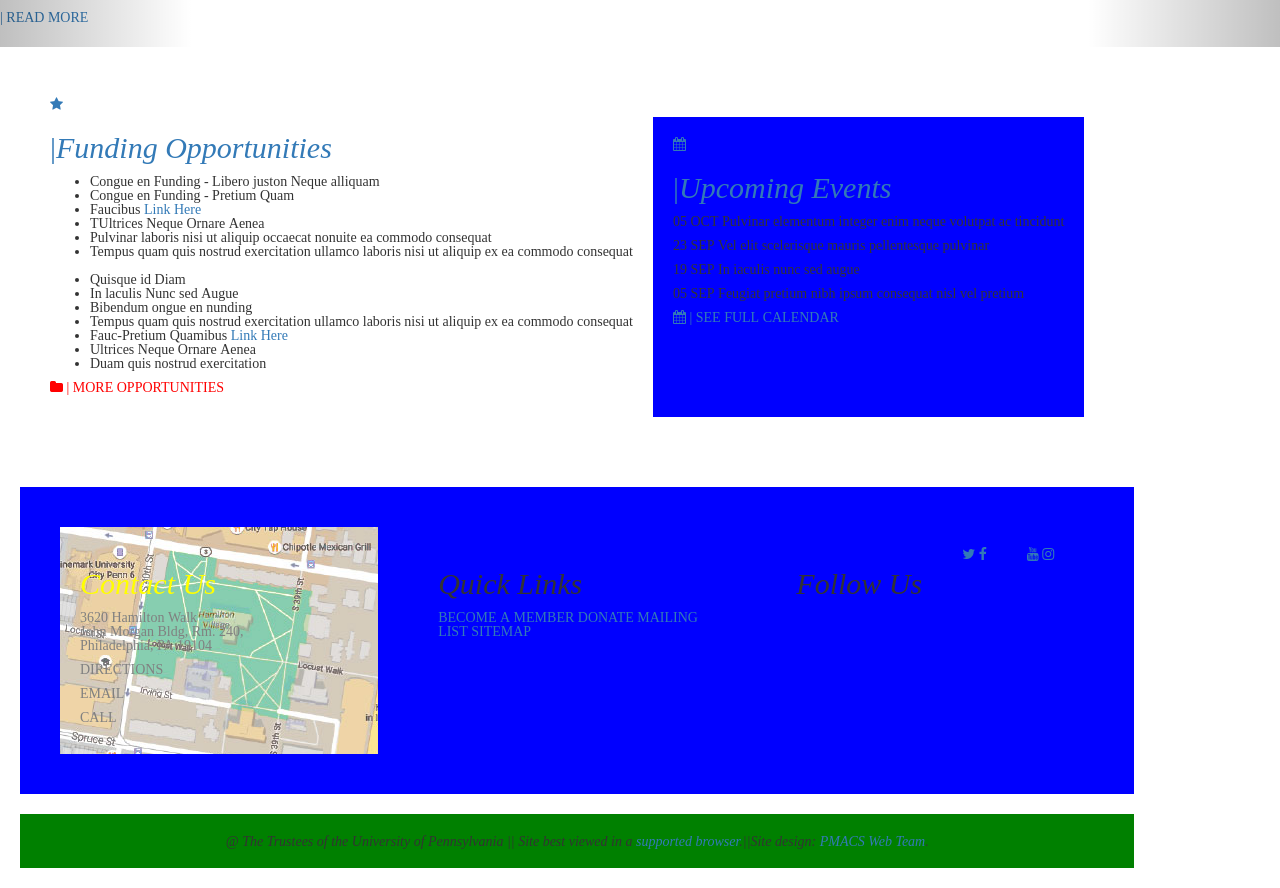
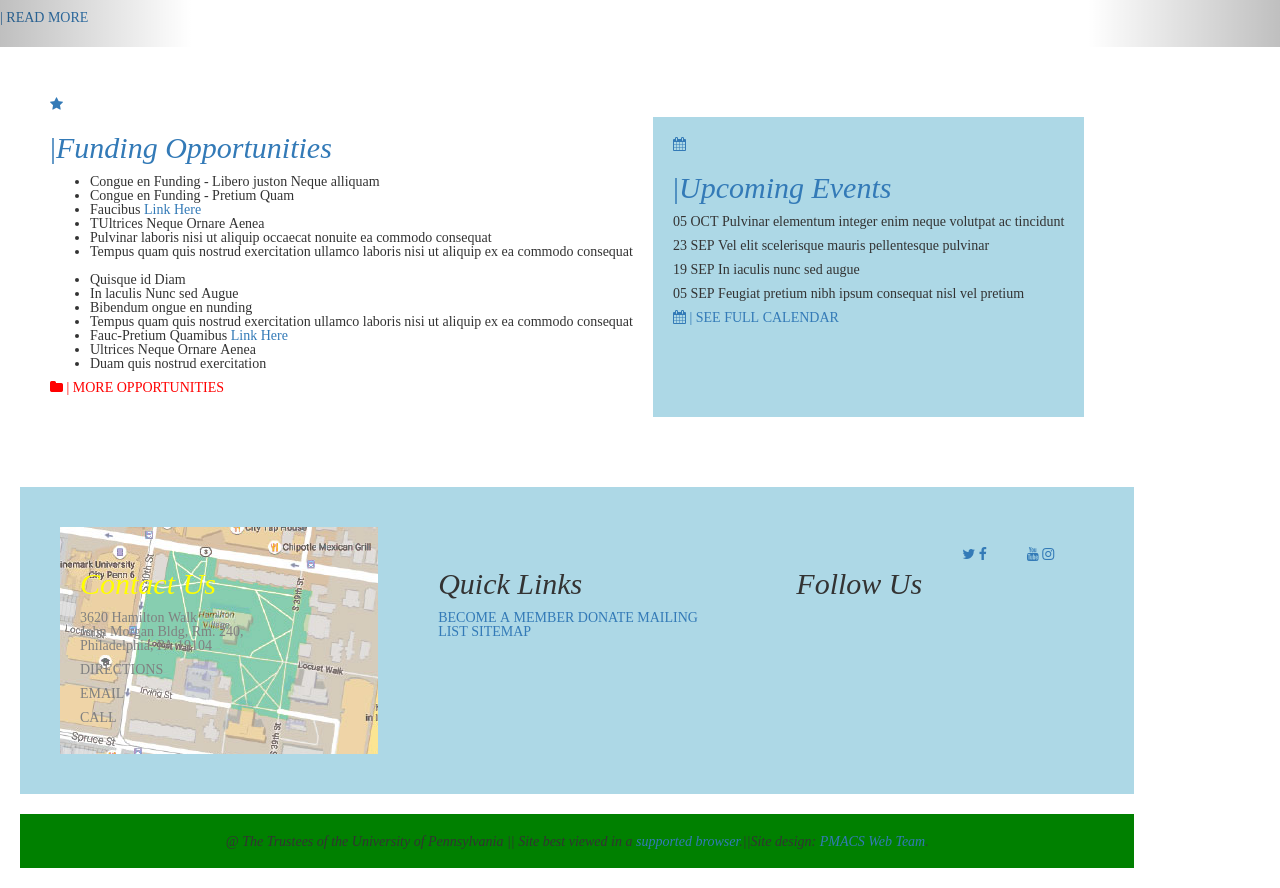
Before and after one commit to li3097/PennMed, a plain HTML site: page index.html in a window 1280 px wide. Shown: the part 1510-2398 px from the top of the page. Drawn offline with nearby package versions, Linux system fonts and the light colour scheme; some icons are missing.

Commit message:
changed color

```diff
--- a/style.css
+++ b/style.css
@@ -74,12 +74,12 @@ h1 {
 }
 
 #events{
-    background-color: blue;
+    background-color: lightblue;
     padding:20px;
     margin:20px;
 }
 #bottom {
-    background-color: blue;
+    background-color: lightblue;
     display:flex;
     align-items: flex-center;
     padding:20px;
```
